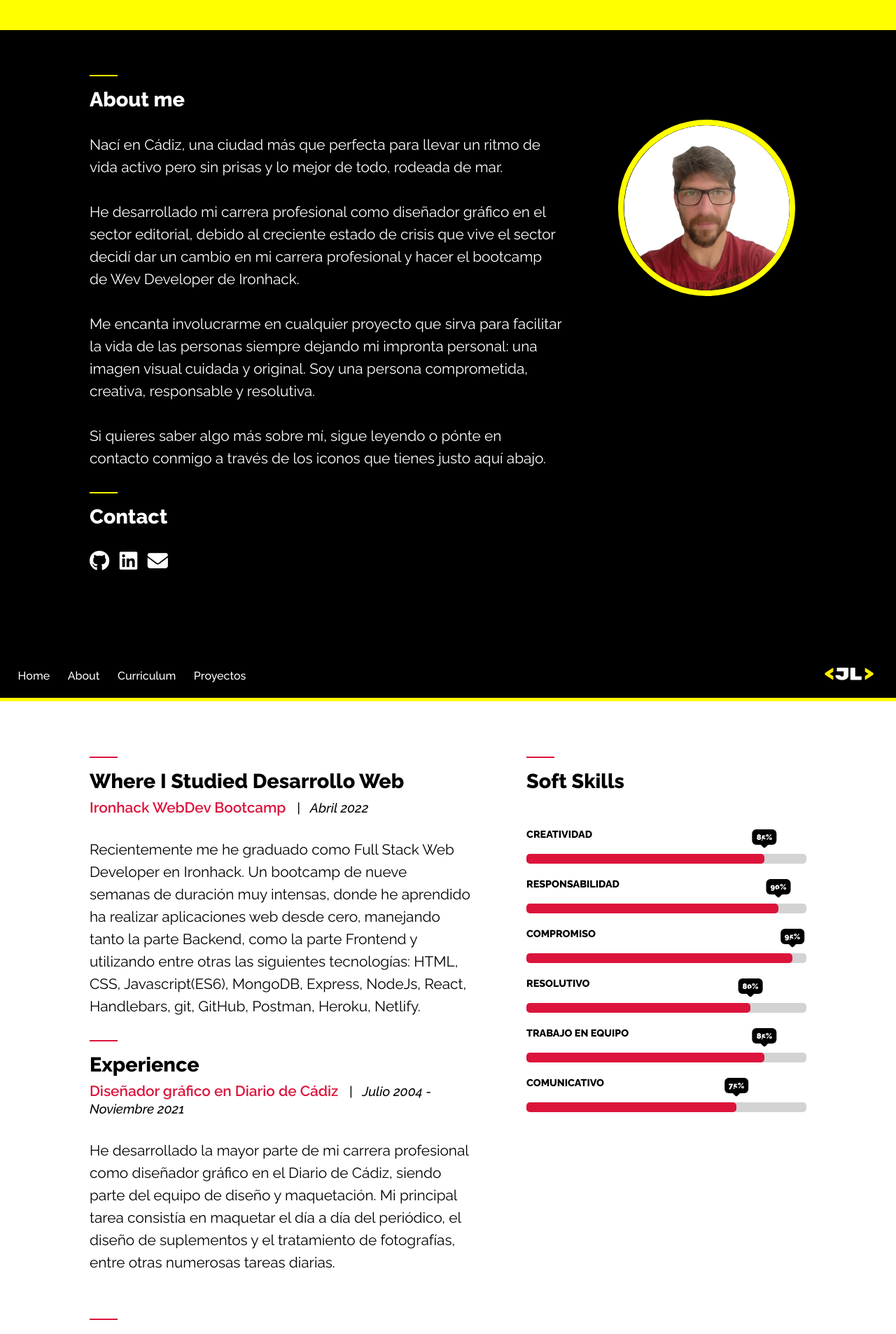
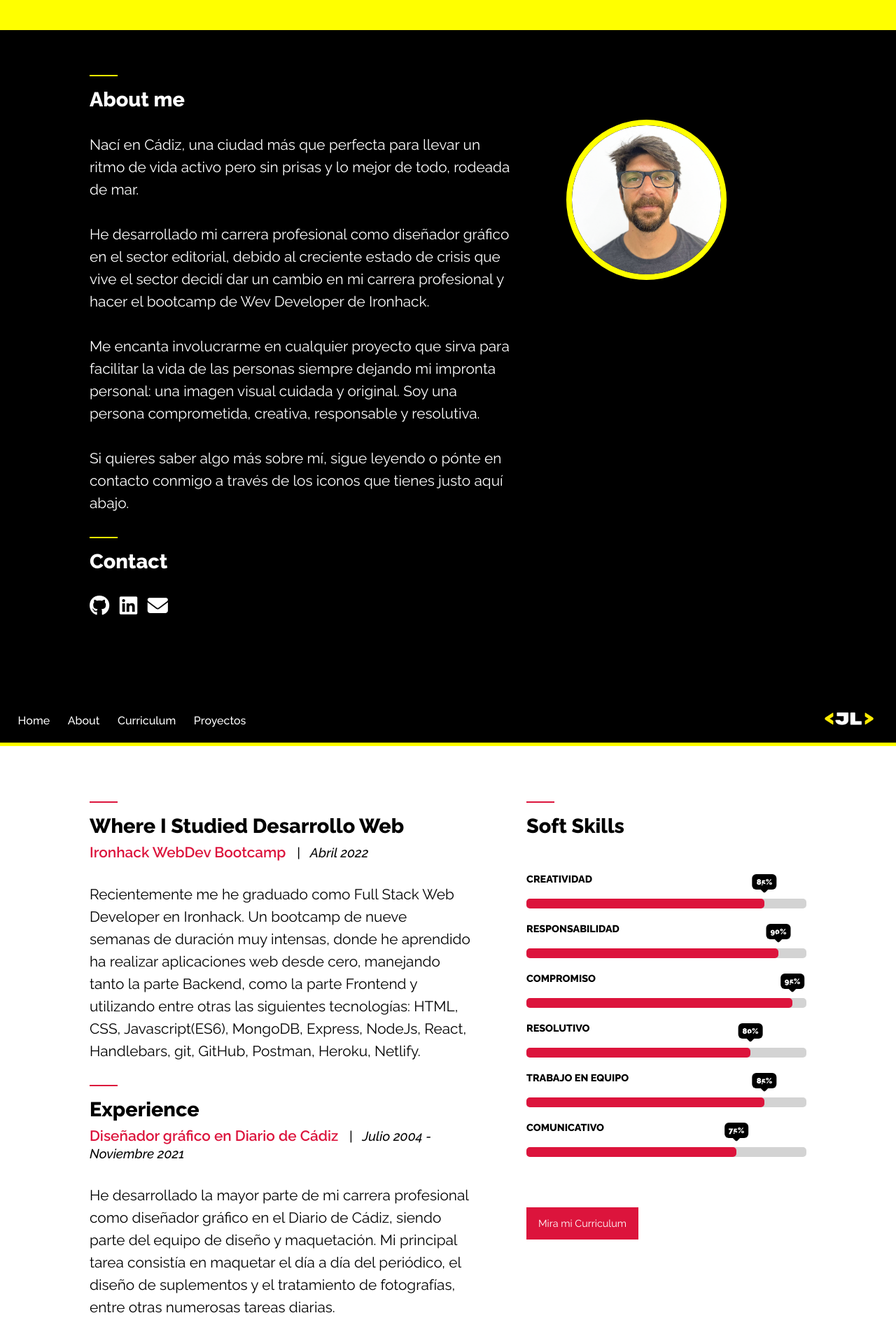
Before and after one commit to JaviPitino/portfolio-react, a React (Create React App) app: page / in a window 1280 px wide. Shown: the part 677-2583 px from the top of the page at 70% size. Built offline with nearby package versions, Linux system fonts and the light colour scheme.

Commit message:
cv subido

```diff
--- a/src/App.css
+++ b/src/App.css
@@ -74,7 +74,7 @@ body {
 
 .about-right img {
   margin-left: 3rem;
-  width: 100%;
+  width: 70%;
   border-radius: 50%;
   border: 0.5em solid yellow;
 }
@@ -248,6 +248,20 @@ body {
   to {
     width: 100%;
   }
+}
+
+.btn-cv {
+  margin-top: 5em;
+  padding: 1em 0.2em;
+  background-color: crimson;
+  font-size: .9em;
+  width: 40%;
+  color: white;
+}
+
+.btn-cv:hover {
+  background-color: black;
+  transition: 1s;
 }
 
 .hard-skills {
--- a/src/components/About.jsx
+++ b/src/components/About.jsx
@@ -40,7 +40,7 @@ function About() {
           </p>
         </div>
         <div className="about-right">
-          <img src="./imgs/javi-lopez-portfolio.png" alt="perfil" />
+          <img src="./imgs/javi-perfil-portfolio.png" alt="perfil" />
         </div>
       </div>
     </section>
--- a/src/components/Curriculum.jsx
+++ b/src/components/Curriculum.jsx
@@ -93,6 +93,7 @@ function Curriculum() {
                 ></div>
               </div>
             </div>
+           <a href="./imgs/javi-lopez-esp.pdf" alt="curriculum" target="blank"> <button className="btn-cv">Mira mi Curriculum</button></a>
           </div>
         </div>
       </div>
```
Also changed, not shown: public/imgs/javi-perfil-portfolio.png (added), 1 other file (tests, documents, lock files or other folders).
